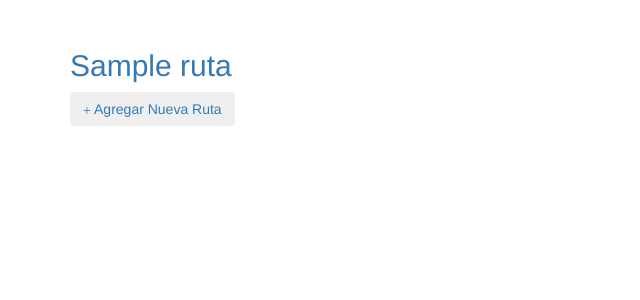
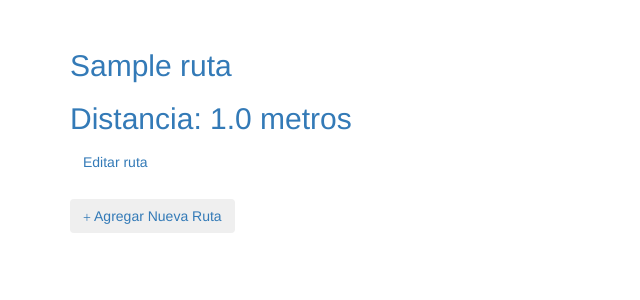
Before and after one commit to vladwelt/biker_community, a Django app: page /rutas/ in a window 1280 px wide. Shown: the part 51-351 px from the top of the page, without its empty margins (0-640 px from the left). Run offline with Django 3.2, Linux system fonts and the light colour scheme; tables that the repository leaves empty hold one stand-in row (values such as "Sample post"); some libraries are stand-ins or nearby versions; some web fonts are replaced.

Commit message:
[ADD][EDT] All edition in all models.

```diff
--- a/src/biker/templates/biker/event_detail.html
+++ b/src/biker/templates/biker/event_detail.html
@@ -14,6 +14,7 @@
             {% for grupo in grupos %}
                 <p>grupo: {{ grupo }}</p>
             {% endfor %}
+	    <td><a class="btn" href="{% url 'biker.views.event_edit' pk=evento.pk %}"><i class = "icon-pencil" ></i>Editar</a></td>
         </div>
 
     </div>
--- a/src/biker/templates/biker/groups_list.html
+++ b/src/biker/templates/biker/groups_list.html
@@ -4,6 +4,7 @@
     {% for group in groups %}
         <li class="group">
             <h2><a>{{group.nombre}}</a></h2>
+            <td><a class="btn" href="{% url 'biker.views.group_edit' pk=group.pk %}"><i class = "icon-pencil" ></i>Editar grupo</a></td>
         </li>
     {% endfor %}
     <a href="/registrar/grupo"><button class="btn"><span class="glyphicon glyphicon glyphicon-plus" aria-hidden="true"></span> Agregar Nuevo Grupo</button></a>
--- a/src/biker/templates/biker/routes_list.html
+++ b/src/biker/templates/biker/routes_list.html
@@ -4,6 +4,9 @@
     {% for route in routes %}
         <li class="route">
             <h2><a>{{route.nombre}}</a></h2>
+            <h2><a>Distancia: {{route.distancia}} metros</a></h2>
+            <td><a class="btn" href="{% url 'biker.views.route_edit' pk=route.pk %}"><i class = "icon-pencil" ></i>Editar ruta</a></td>
+            <br></br>
         </li>
     {% endfor %}
     <a href="/registrar/ruta"><button class="btn"><span class="glyphicon glyphicon glyphicon-plus" aria-hidden="true"></span> Agregar Nueva Ruta</button></a>
--- a/src/biker/urls.py
+++ b/src/biker/urls.py
@@ -9,4 +9,7 @@ urlpatterns = [
         url(r'^registrar/evento/$', views.registrar_evento, name='registrar_evento'),
         url(r'^registrar/grupo/$', views.registrar_grupo, name='registrar_grupo'),
         url(r'^registrar/ruta/$', views.registrar_ruta, name='registrar_ruta'),
+	url(r'^evento/(?P<pk>[0-9]+)/edit/$', views.event_edit, name='event_edit'),
+        url(r'^grupo/(?P<pk>[0-9]+)/edit/$', views.group_edit, name='group_edit'),
+        url(r'^ruta/(?P<pk>[0-9]+)/edit/$', views.route_edit, name='route_edit'),
     ]
--- a/src/biker/views.py
+++ b/src/biker/views.py
@@ -59,3 +59,46 @@ def registrar_ruta(request):
     else:
         rutaForm = RutaForm()
     return render(request, 'biker/registrar_ruta.html', {'form': rutaForm})
+
+def event_edit(request, pk):
+    evento_nuevo=get_object_or_404(Evento, pk=pk)
+    if request.method == 'POST':
+        try:
+            eventoForm = EventoForm(request.POST, instance=evento_nuevo)
+            if eventoForm.is_valid():
+                eventoForm.save()
+                return HttpResponseRedirect('/')
+        except Exception as e:
+            print("ERROR AL EDITAR EL EVENTO ", e)
+    else:
+        eventoForm = EventoForm(instance=evento_nuevo)
+    return render(request, 'biker/editar_evento.html', {'form': eventoForm})
+
+
+def group_edit(request, pk):
+    grupo_nuevo=get_object_or_404(Grupo, pk=pk)
+    if request.method == 'POST':
+        try:
+            grupoForm = GrupoForm(request.POST, instance=grupo_nuevo)
+            if grupoForm.is_valid():
+                grupo_nuevo = grupoForm.save()
+                return HttpResponseRedirect('/registrar/grupo')
+        except Exception as e:
+            print("ERROR AL REGISTRAR EL GRUPO ", e)
+    else:
+        grupoForm = GrupoForm(instance=grupo_nuevo)
+    return render(request, 'biker/editar_grupo.html', {'form': grupoForm})
+
+def route_edit(request, pk):
+    ruta_nueva=get_object_or_404(Ruta, pk=pk)
+    if request.method == 'POST':
+        try:
+            rutaForm = RutaForm(request.POST, instance=ruta_nueva)
+            if rutaForm.is_valid():
+                ruta_nueva = rutaForm.save()
+                return HttpResponseRedirect('/registrar/ruta')
+        except Exception as e:
+            print("ERROR AL REGISTRAR EL RUTA ", e)
+    else:
+        rutaForm = RutaForm(instance=ruta_nueva)
+    return render(request, 'biker/editar_ruta.html', {'form': rutaForm})
```
Also changed, not shown: src/biker/templates/biker/editar_evento.html (added, +8 -0 lines), src/biker/templates/biker/editar_grupo.html (added, +8 -0 lines), src/biker/templates/biker/editar_ruta.html (added, +8 -0 lines).
